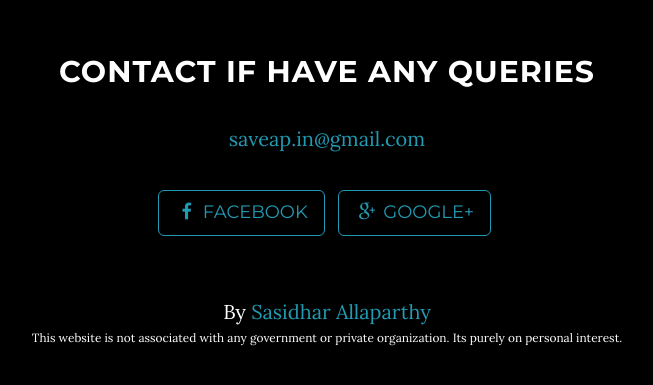
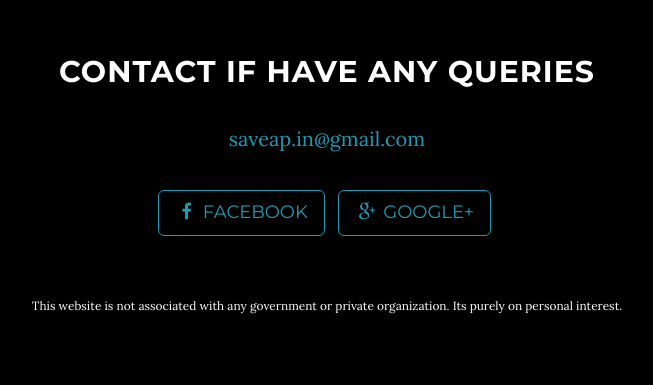
Before and after one commit to saveap/saveap.github.io, a plain HTML site: page index.html in a window 1280 px wide. Shown: the part 1760-2145 px from the top of the page, without its empty margins (313-966 px from the left). Drawn offline with Linux system fonts and the light colour scheme; some packages are replaced by stand-ins of ours.

Commit message:
del
del author

```diff
--- a/index.html
+++ b/index.html
@@ -138,7 +138,7 @@
     <!-- Footer -->
     <footer>
         <div class="container text-center">
-            <p>By <a href="http://facebook.com/sasinanvi">Sasidhar Allaparthy</a></p>
+            <!--<p>By <a href="http://facebook.com/sasinanvi">Sasidhar Allaparthy</a></p>-->
             <p class="small">This website is not associated with any government or private organization. Its purely on personal interest.</p>
         </div>
     </footer>
```
